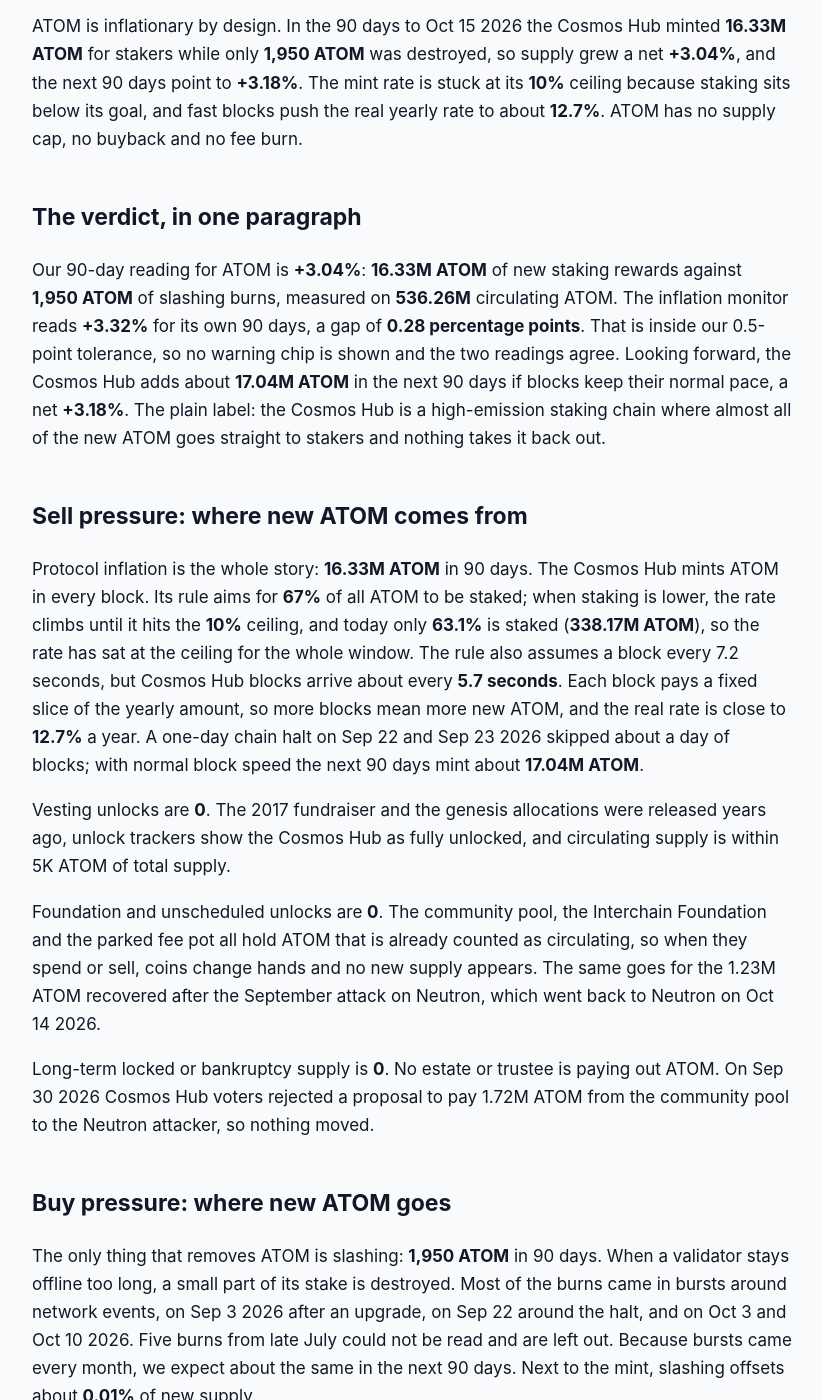
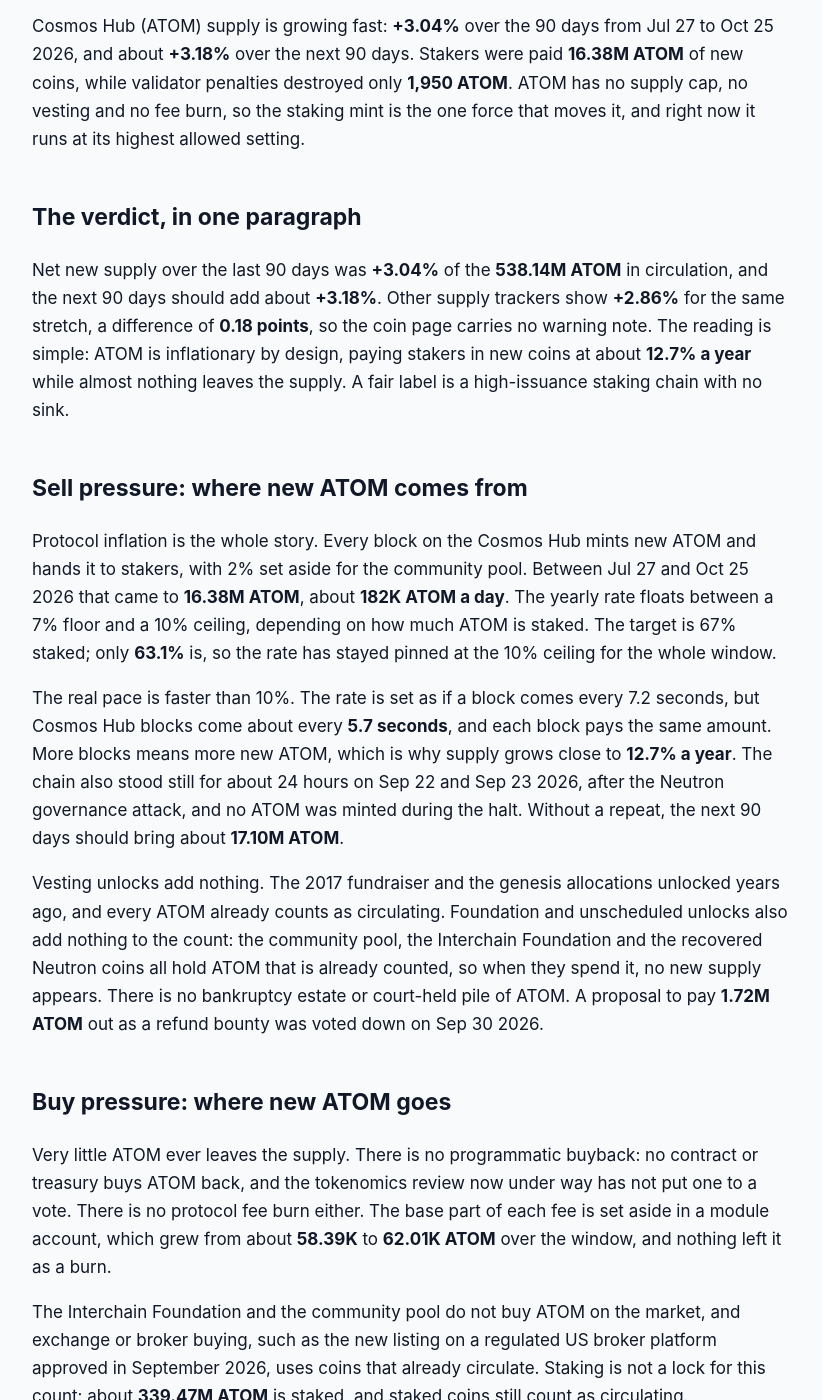
Before and after one commit to jeevansongmy-spec/mrnasdog-articles, a Jekyll site: the page built from crypto/atom-pressure-framework.md, in a window 1280 px wide and 1400 px high, scrolled down 275 px. Shown: the whole window, without its empty margins (228-1050 px from the left). Built offline with Jekyll 4.4.1, drawn with Linux system fonts in a browser that asks for light colours; some of the changed text lies outside the part shown.

Commit message:
publish: crypto/atom-pressure-framework

```diff
--- a/crypto/atom-pressure-framework.md
+++ b/crypto/atom-pressure-framework.md
@@ -1,6 +1,6 @@
 ---
 title: "ATOM Inflation Analysis · October 2026 · Supply growing · projected to keep growing"
-description: "Supply growing, projected to keep growing: ATOM reads +3.04% over 90 days. Cosmos Hub minted 16.33M ATOM at a real 12.7% rate and burned only 1.95K by slashing."
+description: "ATOM is inflationary: 16.38M new ATOM to stakers against a 1,950 ATOM penalty burn gives +3.04% net in 90 days, about +3.18% next. No cap, no fee burn."
 canonical_url: "https://mrnasdog.com/research/atom/inflation"
 tags: ["crypto", "atom", "cosmos", "staking"]
 published: true
@@ -12,60 +12,56 @@ This is the long supply read. For the signal, the price drivers and the question
 
 # ATOM Inflation Analysis · October 2026 · Supply growing · projected to keep growing
 
-ATOM is inflationary by design. In the 90 days to Oct 15 2026 the Cosmos Hub minted **16.33M ATOM** for stakers while only **1,950 ATOM** was destroyed, so supply grew a net **+3.04%**, and the next 90 days point to **+3.18%**. The mint rate is stuck at its **10%** ceiling because staking sits below its goal, and fast blocks push the real yearly rate to about **12.7%**. ATOM has no supply cap, no buyback and no fee burn.
+Cosmos Hub (ATOM) supply is growing fast: **+3.04%** over the 90 days from Jul 27 to Oct 25 2026, and about **+3.18%** over the next 90 days. Stakers were paid **16.38M ATOM** of new coins, while validator penalties destroyed only **1,950 ATOM**. ATOM has no supply cap, no vesting and no fee burn, so the staking mint is the one force that moves it, and right now it runs at its highest allowed setting.
 
 ## The verdict, in one paragraph
 
-Our 90-day reading for ATOM is **+3.04%**: **16.33M ATOM** of new staking rewards against **1,950 ATOM** of slashing burns, measured on **536.26M** circulating ATOM. The inflation monitor reads **+3.32%** for its own 90 days, a gap of **0.28 percentage points**. That is inside our 0.5-point tolerance, so no warning chip is shown and the two readings agree. Looking forward, the Cosmos Hub adds about **17.04M ATOM** in the next 90 days if blocks keep their normal pace, a net **+3.18%**. The plain label: the Cosmos Hub is a high-emission staking chain where almost all of the new ATOM goes straight to stakers and nothing takes it back out.
+Net new supply over the last 90 days was **+3.04%** of the **538.14M ATOM** in circulation, and the next 90 days should add about **+3.18%**. Other supply trackers show **+2.86%** for the same stretch, a difference of **0.18 points**, so the coin page carries no warning note. The reading is simple: ATOM is inflationary by design, paying stakers in new coins at about **12.7% a year** while almost nothing leaves the supply. A fair label is a high-issuance staking chain with no sink.
 
 ## Sell pressure: where new ATOM comes from
 
-Protocol inflation is the whole story: **16.33M ATOM** in 90 days. The Cosmos Hub mints ATOM in every block. Its rule aims for **67%** of all ATOM to be staked; when staking is lower, the rate climbs until it hits the **10%** ceiling, and today only **63.1%** is staked (**338.17M ATOM**), so the rate has sat at the ceiling for the whole window. The rule also assumes a block every 7.2 seconds, but Cosmos Hub blocks arrive about every **5.7 seconds**. Each block pays a fixed slice of the yearly amount, so more blocks mean more new ATOM, and the real rate is close to **12.7%** a year. A one-day chain halt on Sep 22 and Sep 23 2026 skipped about a day of blocks; with normal block speed the next 90 days mint about **17.04M ATOM**.
+Protocol inflation is the whole story. Every block on the Cosmos Hub mints new ATOM and hands it to stakers, with 2% set aside for the community pool. Between Jul 27 and Oct 25 2026 that came to **16.38M ATOM**, about **182K ATOM a day**. The yearly rate floats between a 7% floor and a 10% ceiling, depending on how much ATOM is staked. The target is 67% staked; only **63.1%** is, so the rate has stayed pinned at the 10% ceiling for the whole window.
 
-Vesting unlocks are **0**. The 2017 fundraiser and the genesis allocations were released years ago, unlock trackers show the Cosmos Hub as fully unlocked, and circulating supply is within 5K ATOM of total supply.
+The real pace is faster than 10%. The rate is set as if a block comes every 7.2 seconds, but Cosmos Hub blocks come about every **5.7 seconds**, and each block pays the same amount. More blocks means more new ATOM, which is why supply grows close to **12.7% a year**. The chain also stood still for about 24 hours on Sep 22 and Sep 23 2026, after the Neutron governance attack, and no ATOM was minted during the halt. Without a repeat, the next 90 days should bring about **17.10M ATOM**.
 
-Foundation and unscheduled unlocks are **0**. The community pool, the Interchain Foundation and the parked fee pot all hold ATOM that is already counted as circulating, so when they spend or sell, coins change hands and no new supply appears. The same goes for the 1.23M ATOM recovered after the September attack on Neutron, which went back to Neutron on Oct 14 2026.
-
-Long-term locked or bankruptcy supply is **0**. No estate or trustee is paying out ATOM. On Sep 30 2026 Cosmos Hub voters rejected a proposal to pay 1.72M ATOM from the community pool to the Neutron attacker, so nothing moved.
+Vesting unlocks add nothing. The 2017 fundraiser and the genesis allocations unlocked years ago, and every ATOM already counts as circulating. Foundation and unscheduled unlocks also add nothing to the count: the community pool, the Interchain Foundation and the recovered Neutron coins all hold ATOM that is already counted, so when they spend it, no new supply appears. There is no bankruptcy estate or court-held pile of ATOM. A proposal to pay **1.72M ATOM** out as a refund bounty was voted down on Sep 30 2026.
 
 ## Buy pressure: where new ATOM goes
 
-The only thing that removes ATOM is slashing: **1,950 ATOM** in 90 days. When a validator stays offline too long, a small part of its stake is destroyed. Most of the burns came in bursts around network events, on Sep 3 2026 after an upgrade, on Sep 22 around the halt, and on Oct 3 and Oct 10 2026. Five burns from late July could not be read and are left out. Because bursts came every month, we expect about the same in the next 90 days. Next to the mint, slashing offsets about **0.01%** of new supply.
+Very little ATOM ever leaves the supply. There is no programmatic buyback: no contract or treasury buys ATOM back, and the tokenomics review now under way has not put one to a vote. There is no protocol fee burn either. The base part of each fee is set aside in a module account, which grew from about **58.39K** to **62.01K ATOM** over the window, and nothing left it as a burn.
 
-There is no programmatic buyback (**0**). Nothing on the Cosmos Hub uses fees or treasury money to buy ATOM, and the long-running review of ATOM's economics has no vote or date yet.
+The Interchain Foundation and the community pool do not buy ATOM on the market, and exchange or broker buying, such as the new listing on a regulated US broker platform approved in September 2026, uses coins that already circulate. Staking is not a lock for this count: about **339.47M ATOM** is staked, and staked coins still count as circulating.
 
-The protocol fee burn is **0**. Cosmos Hub base fees are not destroyed. They pile up in a protocol pot that held **61.6K ATOM** on Oct 15 2026 and keeps growing, so the coins still exist.
-
-Foundation buying is **0**, and new long-term locks are **0**. Staking is a real lock with a 21-day exit, but staked ATOM still counts as circulating, so a bigger stake takes nothing out of the float. It only changes how the mint is shared.
+The one real removal is the validator penalty burn. When a validator stays offline too long, a small share of the ATOM staked with it is destroyed. That happened in **56 blocks** over the window and destroyed **1,950 ATOM** in all, with bursts in August, September and October. We expect about the same over the next 90 days. It cancels roughly one new ATOM in every 8,400 minted.
 
 ## Foundation and overhang
 
-We track three team-controlled balances. The Cosmos Hub community pool holds **11.44M ATOM**; it can only spend through a passing governance vote, and we read it on-chain at every rebuild. In September it took back 555,400 ATOM that an older ecosystem program had held since 2023. The Interchain Foundation reported **14.93M ATOM** in its last treasury snapshot, dated Jun 30 2026; it publishes no wallet, so we follow its reports by hand, and its staff said on Oct 15 2026 that it has stopped selling ATOM this year. The protocol fee pot holds **61.6K ATOM**. The Neutron recovery wallet is now empty after it sent its 1.23M ATOM back to Neutron.
+The largest pile under shared control is the community pool, which held about **11.48M ATOM** on Oct 25 2026, up from 10.60M on Jul 27. It grows from its 2% share of new issuance and from money returned by funded programs, and it spends only after a public on-chain vote. The Interchain Foundation, the nonprofit that backed the Hub at launch, reported **14.93M ATOM** on Jun 30 2026 in its monthly treasury snapshots; in October 2026 it set out a plan to delegate 597,794 ATOM to a staking provider, which moves no coins out of its hands.
 
-All of these balances are already inside the circulating figure, so none of them can add new supply when it moves. If any of these balances falls between our checks, the outflow goes into Sell #3 at the next rebuild.
+The **1.23M ATOM** that the Hub took back from the Neutron attacker on Sep 23 2026 sat in a recovery wallet until a vote passed on Oct 12 2026, then went to Neutron to repay the users it was taken from. The fee module account holds about **62.01K ATOM**. Every one of these balances is already part of the 538.14M ATOM in circulation, so none of them can raise the count. If any of them is sold, that is selling pressure on the market, but it is not new supply, and the count only changes when the mint or the penalty burn moves.
 
-## How ATOM compares to other proof-of-stake Layer 1s
+## How ATOM compares to other proof-of-stake Layer 1 chains
 
-Most large proof-of-stake chains pay validators in new coins, but they differ in two ways: how the rate is set and whether anything is destroyed. Ethereum ties issuance to the square root of the stake and burns the base fee of every transaction, so busy weeks cancel part of the new ETH. Solana follows a fixed schedule that lowers its rate a little every year toward a long-term floor and also burns part of its fees. ATOM has neither feature: its rate depends on how much ATOM is staked, it is capped at **10%** on paper, and nothing burns its fees.
+Most large proof-of-stake chains pay stakers in new coins, but the Cosmos Hub pays far more than most. Ethereum has no cap either, yet its validator pay adds only about 0.2% to supply every 90 days, and part of every fee is destroyed. ATOM adds about fifteen times that, and none of its fees are destroyed. Where Ethereum mixes issuance with a burn, the Cosmos Hub has issuance alone.
 
-The Cosmos Hub also has a quirk the others do not: its rule counts blocks, not time. Ethereum and Solana pay per unit of time, so faster blocks do not raise issuance. On the Cosmos Hub faster blocks mean more payouts, which is why the real rate sits near **12.7%** instead of 10%. Against capped coins such as Bitcoin, ATOM has no hard limit at all.
+Other chains lower their rate on a fixed schedule. Solana steps its staking rate down every year toward a long-term floor, and Celestia, which is built with the same Cosmos tools, also cuts its rate each year. The Cosmos Hub has no such schedule. Its rate only moves when the staked share crosses the 67% target or when holders vote to change the floor and ceiling, as they did in November 2023, when they lowered the ceiling to 10%. Until then, the only thing that lowers ATOM issuance is more ATOM being staked.
 
-The trade-off is clear. The high mint pays stakers a strong yield, but holders who do not stake are diluted by about 3% every 90 days, and the coins paid out to stakers are free to be sold.
+Compared with fixed-supply coins such as Bitcoin, which halve their issuance on a known timetable, ATOM has no endpoint at all. Supply keeps rising for as long as the Hub produces blocks, and the faster it produces them, the faster supply rises.
 
 ## What to watch in the next 90 days
 
-First, the economics review. A wrap-up with recommendations for Cosmos Hub governance is being prepared, with no numbers and no dates as of Oct 15 2026; any vote that lowers the 10% ceiling or fixes the block count would cut Sell #1 directly.
+**Oct 27 2026:** the vote on the Gaia v29 upgrade ends, with the switch planned at block 33,618,500, around Oct 28 2026. It removes an old settings module and does not change the mint, but past upgrades have come with a burst of validator penalties.
 
-Second, the staked share. If staking rises above **67%** of supply from today's 63.1%, the rate starts to fall from its ceiling; until then it stays at 10%.
+**The tokenomics review:** Cosmos Labs has been testing new reward designs with an outside research team since August 2026 and says the next update comes after its next quarterly report. Any on-chain proposal to lower the 10% ceiling or the 7% floor would change the biggest row on this page, and a forum draft from Sep 21 2026 already asks for a 4% to 8% band.
 
-Third, the next software upgrade. Gaia v29 is on the test network and changes no mint setting, but past upgrades brought slashing bursts, which add to the small Buy #5 row.
+**The staked share:** 63.1% of ATOM is staked today. If it climbed past 67%, the rate would start to fall from 10% toward 7%, but at the pace seen since July that is unlikely before January 2027.
 
-Fourth, community pool spends and the Interchain Foundation's next treasury report. Neither adds supply, but they show whether large holders are selling into the market.
+**Block speed and halts:** blocks every 5.7 seconds keep real issuance near 12.7% a year. A faster chain would mint more, and another long halt, like the one on Sep 22 2026, would mint less.
 
 ## Summary
 
-ATOM supply is growing and is projected to keep growing: **+3.04%** in the last 90 days and **+3.18%** in the next, from **16.33M ATOM** of new staking rewards against only **1,950 ATOM** of slashing burns. The Cosmos Hub mint sits at its 10% ceiling and runs nearer **12.7%** a year because blocks come faster than the rule expects. There is no cap, no buyback and no fee burn, so the only real brake is a governance vote, and none is scheduled yet.
+ATOM supply grew **+3.04%** in the 90 days to Oct 25 2026 and should grow about **+3.18%** in the next 90 days. The Cosmos Hub mints new ATOM for stakers every block at its 10% ceiling, and because blocks come faster than the rate assumes, real growth runs near 12.7% a year. Almost nothing offsets it: fees are not burned, there is no buyback, and validator penalties removed only 1,950 ATOM. ATOM has no supply cap, so the main thing to watch is whether holders vote to lower the rate.
 
 ---
 
-*MrNasDog Pressure Framework analysis of ATOM, Metric 1 — Inflation. Data + explanation only. Not financial advice. Checked Oct 15 2026.*
+*MrNasDog Pressure Framework analysis of ATOM, Metric 1 — Inflation. Data + explanation only. Not financial advice. Checked Oct 25 2026.*
```
